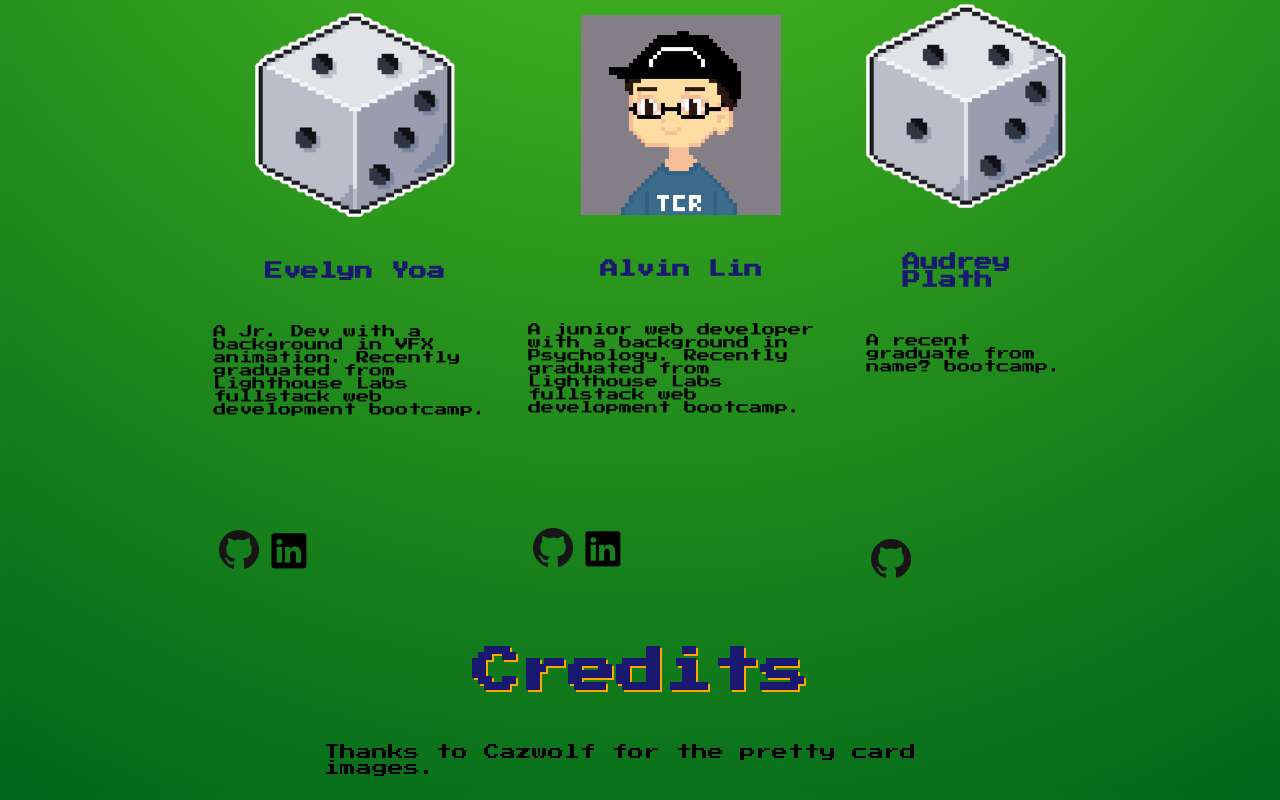
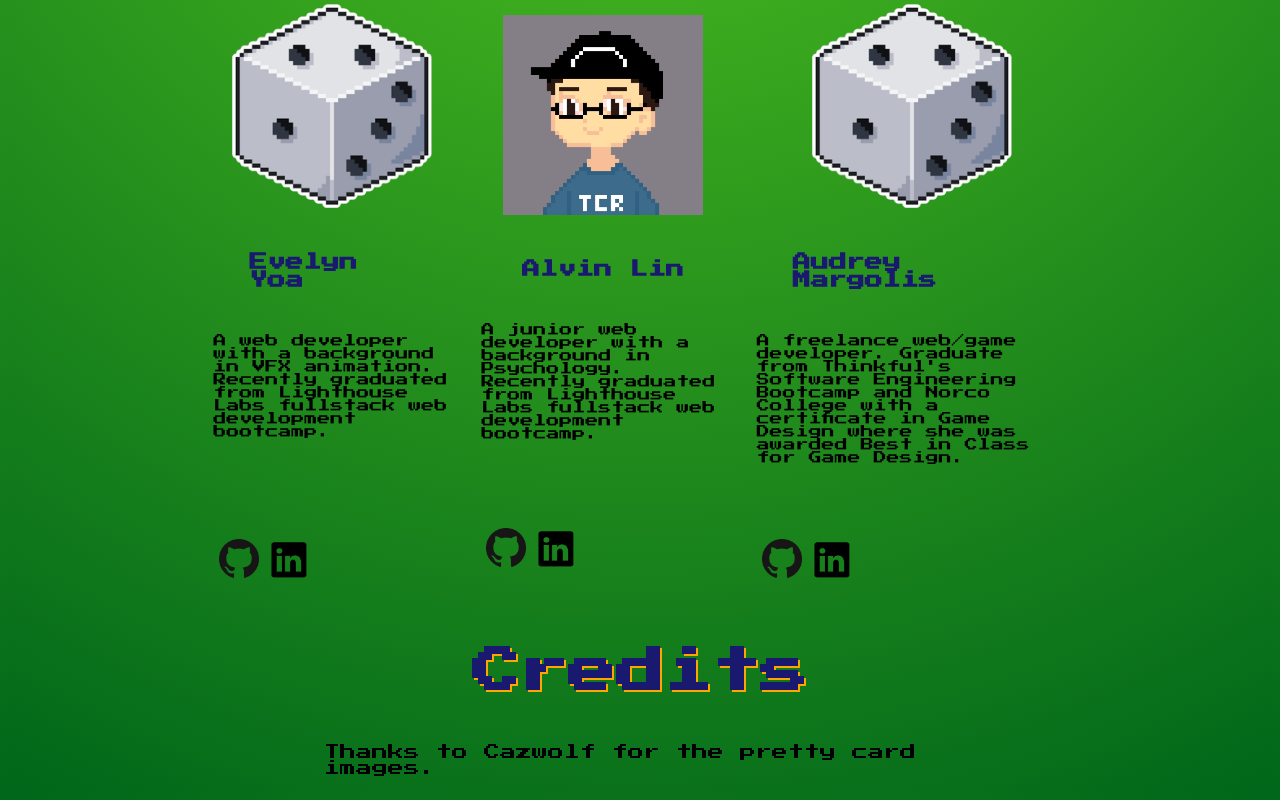
Before and after one commit to Chase78712002/Blackjack-Showdown, a React (Create React App) app in the folder client/: page /about in a window 1280 px wide. Shown: the part 1569-2369 px from the top of the page. Built offline with nearby package versions, Linux system fonts and the light colour scheme; no server answers.

Commit message:
update Audrey details

```diff
--- a/client/src/pages/About.js
+++ b/client/src/pages/About.js
@@ -73,8 +73,8 @@ export default function Aboutpage(props) {
           <div className='title'>Evelyn Yoa</div>
 
           <div className='desc'>
-            A Jr. Dev with a background in VFX animation. Recently graduated
-            from Lighthouse Labs fullstack web development bootcamp.
+            A web developer with a background in VFX animation. Recently
+            graduated from Lighthouse Labs fullstack web development bootcamp.
           </div>
           <div className='social-icon-container'>
             <a href='https://github.com/eyoa'>
@@ -115,8 +115,12 @@ export default function Aboutpage(props) {
         </div>
         <div className='single'>
           <img src='/img/about/dice.png'></img>
-          <div className='title'>Audrey Plath</div>
-          <div className='desc'>A recent graduate from name? bootcamp.</div>
+          <div className='title'>Audrey Margolis</div>
+          <div className='desc'>
+            A freelance web/game developer. Graduate from Thinkful's Software
+            Engineering Bootcamp and Norco College with a certificate in Game
+            Design where she was awarded Best in Class for Game Design.
+          </div>
           <div className='social-icon-container'>
             <a href='https://github.com/AudreyMargolis'>
               <img
@@ -124,11 +128,11 @@ export default function Aboutpage(props) {
                 src='/img/about/GitHub-Mark-64px.png'
               ></img>
             </a>
-            <a href=''>
-              {/* <img
-              className='social-icon'
-              src='/img/about/linkedin_icon.png'
-            ></img> */}
+            <a href='https://www.linkedin.com/in/audreymargolis/'>
+              <img
+                className='social-icon'
+                src='/img/about/linkedin_icon.png'
+              ></img>
             </a>
           </div>
         </div>
```
